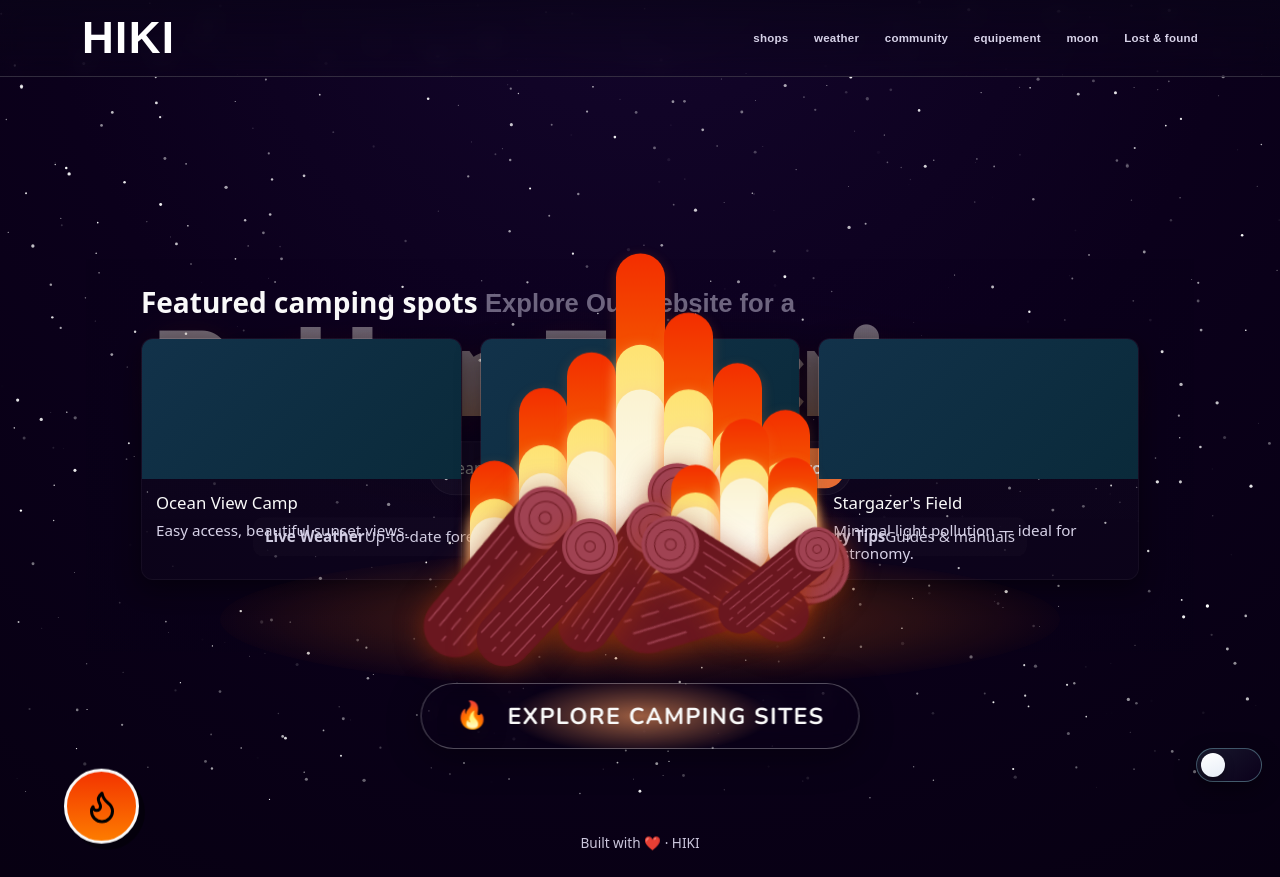
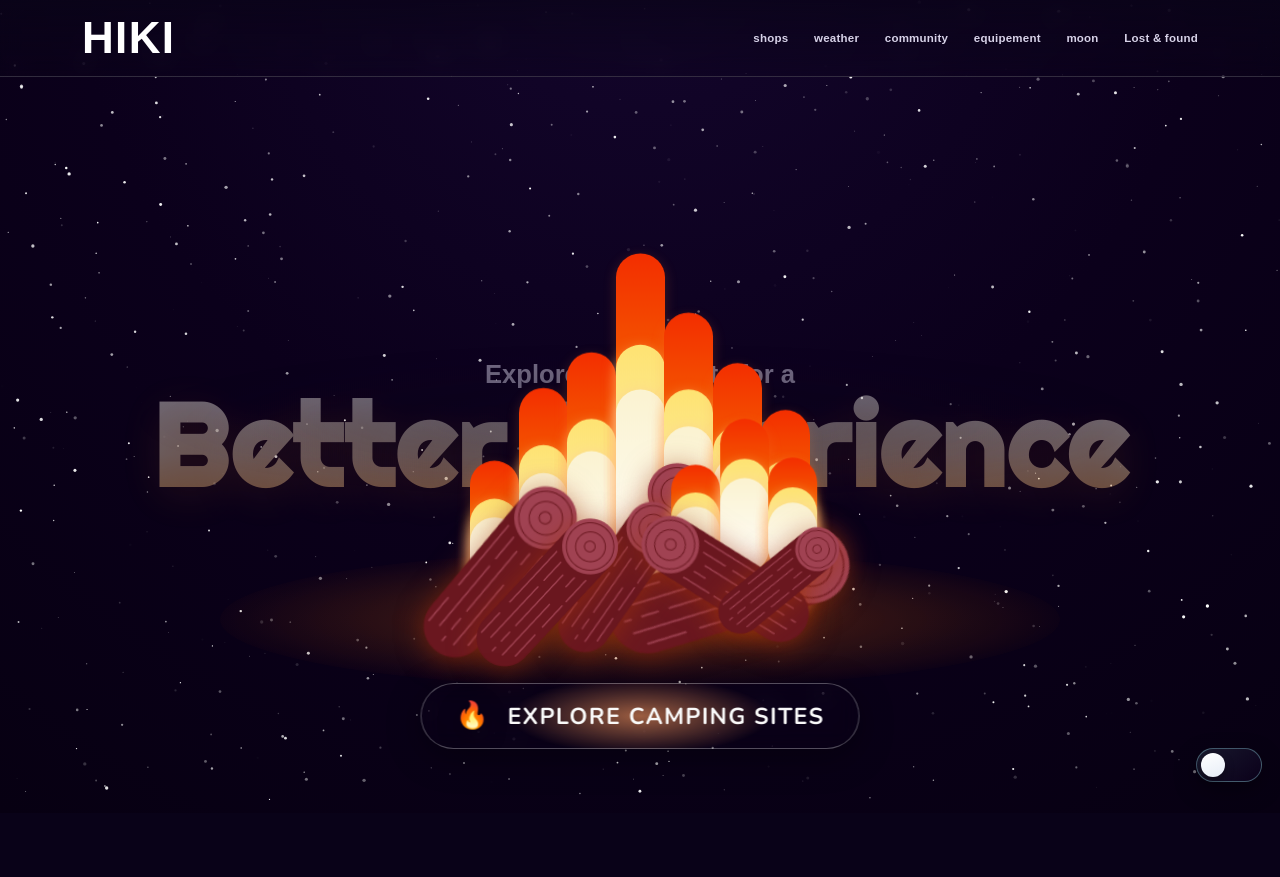
Before and after one commit to Adam-BH/projet-web-gl21-chabiba, a PHP site: page / in a window 1280 px wide. After the commit the page ends 800 px from the top, so only its background shows below. Run offline with PHP 8.4, Linux system fonts and the light colour scheme; some libraries are stand-ins or nearby versions.

Commit message:
feat: refine home page components

```diff
--- a/css/style.css
+++ b/css/style.css
@@ -409,45 +409,7 @@ nav {
   0 0 40px rgb(162, 84, 23);
 }
 
-/* Footer bar */
-.footer-bar{
-  margin-top: 12px;
-  color: var(--text-muted);
-  font-size: 0.85rem;
-  text-align: center;
-  padding: 8px 0 24px 0;
-  opacity: 0.95;
-}
-
-/* Featured section */
-.featured-section{
-  position: relative;
-  z-index: 4;
-  padding: 48px 0 72px 0;
-  background: linear-gradient(180deg, rgba(10,6,20,0.0), rgba(10,6,20,0.04));
-}
-.featured-container{ max-width: 1200px; margin: 0 auto; padding: 0 5%; }
-.section-title{ color: var(--text-primary); font-size: clamp(20px, 2.6vw, 28px); margin-bottom: 18px; font-weight:700; }
-.featured-grid{ display: grid; grid-template-columns: repeat(3,1fr); gap: 18px; }
-.site-card{ background: linear-gradient(180deg, rgba(255,255,255,0.02), rgba(255,255,255,0.01)); border: 1px solid rgba(255,255,255,0.04); border-radius: 12px; overflow: hidden; box-shadow: 0 8px 24px rgba(0,0,0,0.45); }
-.site-media{ height: 140px; background: linear-gradient(135deg,#12324a,#0a2a3a); }
-.site-body{ padding: 14px; }
-.site-body h4{ margin: 0 0 6px 0; font-size: 1.05rem; }
-.site-body p{ margin:0; color: var(--text-muted); font-size: 0.95rem; }
-
-@media (max-width: 992px){ .featured-grid{ grid-template-columns: repeat(2,1fr);} }
-@media (max-width: 640px){ .featured-grid{ grid-template-columns: 1fr; } .hero-title{ font-size: clamp(34px, 12vw, 66px); } }
-
-/* Search box inside hero */
-.hero-overlay{ position: relative; z-index: 3; display:flex; flex-direction:column; gap: var(--space-sm); align-items:center; margin-top: 12px; pointer-events: auto; }
-.search-box{ display:flex; gap:8px; align-items:center; background: rgba(255,255,255,0.03); padding:6px; border-radius: 999px; border:1px solid rgba(255,255,255,0.04); }
-.search-box input[type=search]{ background: transparent; border: none; color: var(--text-primary); padding: 8px 12px; min-width:320px; outline: none; font-size: 1rem; }
-.search-box button{ border-radius: 999px; padding: 8px 14px; background: linear-gradient(90deg,var(--accent-warm), #f06b2d); border:none; color: white; font-weight:700; }
-.hero-features{ display:flex; gap:10px; margin-top:10px; }
-.feature-card{ background: rgba(255,255,255,0.02); padding:8px 12px; border-radius: 10px; color: var(--text-muted); font-size: 0.95rem; text-align:center; }
-
-/* small polish for site cards */
-.site-card:hover{ transform: translateY(-6px); transition: transform .28s ease; box-shadow: 0 18px 40px rgba(0,0,0,0.6); }
+/* Featured section and hero-overlay/search removed per request - keeping core enhancements only */
 
 .login:focus-visible {
   outline: 2px solid var(--accent-cool);
@@ -480,27 +442,4 @@ footer {
   z-index: 40;
 }
 
-.sparky-mascot {
-  position: absolute;
-  align-items: center;
-  bottom: 30px;
-  left: 5vw;
-  width: 75px;
-  height: 75px;
-  background:  linear-gradient(to top,#FD7C00,#F33400); ;
-  border: var(--sticker-border);
-  border-radius: 50%;
-  display: flex;
-  align-items: center;
-  justify-content: center;
-  box-shadow: var(--sticker-shadow);
-  cursor: pointer;
-  z-index: 60;
-  animation: float 3s ease-in-out infinite;
-  overflow: hidden;
-
-}
-@keyframes float {
-  0%, 100% { transform: translateY(0); }
-  50% { transform: translateY(-10px); }
-}
+/* Sparky mascot removed */
--- a/index.html
+++ b/index.html
@@ -37,17 +37,7 @@
     <section class="hero-section text-center pt-3 mt-3">
         <p class="hero-sub">Explore Our website for a</p>
         <p class="hero-title">Better Experience</p>
-        <div class="hero-overlay" aria-hidden="false">
-            <form class="search-box" action="pages/sites/sites.html" method="get" role="search">
-                <input type="search" name="q" placeholder="Search campsites, trails or regions" aria-label="Search campsites"/>
-                <button type="submit" class="btn btn-primary">Search</button>
-            </form>
-            <div class="hero-features">
-                <div class="feature-card"> <strong>Live Weather</strong><span>Up-to-date forecast</span></div>
-                <div class="feature-card"> <strong>Top Sites</strong><span>Curated camping spots</span></div>
-                <div class="feature-card"> <strong>Safety Tips</strong><span>Guides & manuals</span></div>
-            </div>
-        </div>
+        <!-- hero overlay removed: using existing hero text and campfire visuals -->
     </section>
     <div class="wrapper">
     <div class="campfire">
@@ -130,50 +120,17 @@
     <span class="cta-icon" aria-hidden="true">🔥</span>
     <span class="cta-text">EXPLORE CAMPING SITES</span>
 </a>
-        <section class="featured-section">
-            <div class="container featured-container">
-                <h3 class="section-title">Featured camping spots</h3>
-                <div class="featured-grid">
-                    <article class="site-card">
-                        <div class="site-media"></div>
-                        <div class="site-body">
-                            <h4>Ocean View Camp</h4>
-                            <p>Easy access, beautiful sunset views.</p>
-                        </div>
-                    </article>
-                    <article class="site-card">
-                        <div class="site-media"></div>
-                        <div class="site-body">
-                            <h4>Pine Ridge Base</h4>
-                            <p>Shaded campsites and nearby trails.</p>
-                        </div>
-                    </article>
-                    <article class="site-card">
-                        <div class="site-media"></div>
-                        <div class="site-body">
-                            <h4>Stargazer's Field</h4>
-                            <p>Minimal light pollution — ideal for astronomy.</p>
-                        </div>
-                    </article>
-                </div>
-            </div>
-        </section>
+        <!-- featured section removed to keep existing components only -->
     </div>
     <footer>
-<button class="sparky-mascot" aria-label="Sparky tips">
-  <svg xmlns="http://www.w3.org/2000/svg" width="36" height="36 "
-       viewBox="0 0 24 24" fill="none" stroke="black"
-       stroke-width="2" stroke-linecap="round" stroke-linejoin="round">
-    <path d="M8.5 14.5A2.5 2.5 0 0 0 11 12c0-1.38-.5-2-1-3-1.072-2.143-.224-4.054 2-6 .5 2.5 2 4.9 4 6.5 2 1.6 3 3.5 3 5.5a7 7 0 1 1-14 0c0-1.153.433-2.294 1-3a2.5 2.5 0 0 0 2.5 2.5z"/>
-  </svg>
-</button>
+<!-- Sparky mascot removed -->
         <div class="theme-toggle">
             <input type="checkbox" id="toggle" hidden>
             <label for="toggle" class="toggle-track">
                 <div class="toggle-thumb"></div>
             </label>
         </div>
-        <div class="footer-bar">Built with ❤️ · HIKI</div>
+
     </footer>
     <script src="js/main.js"></script>
 </body>
```
